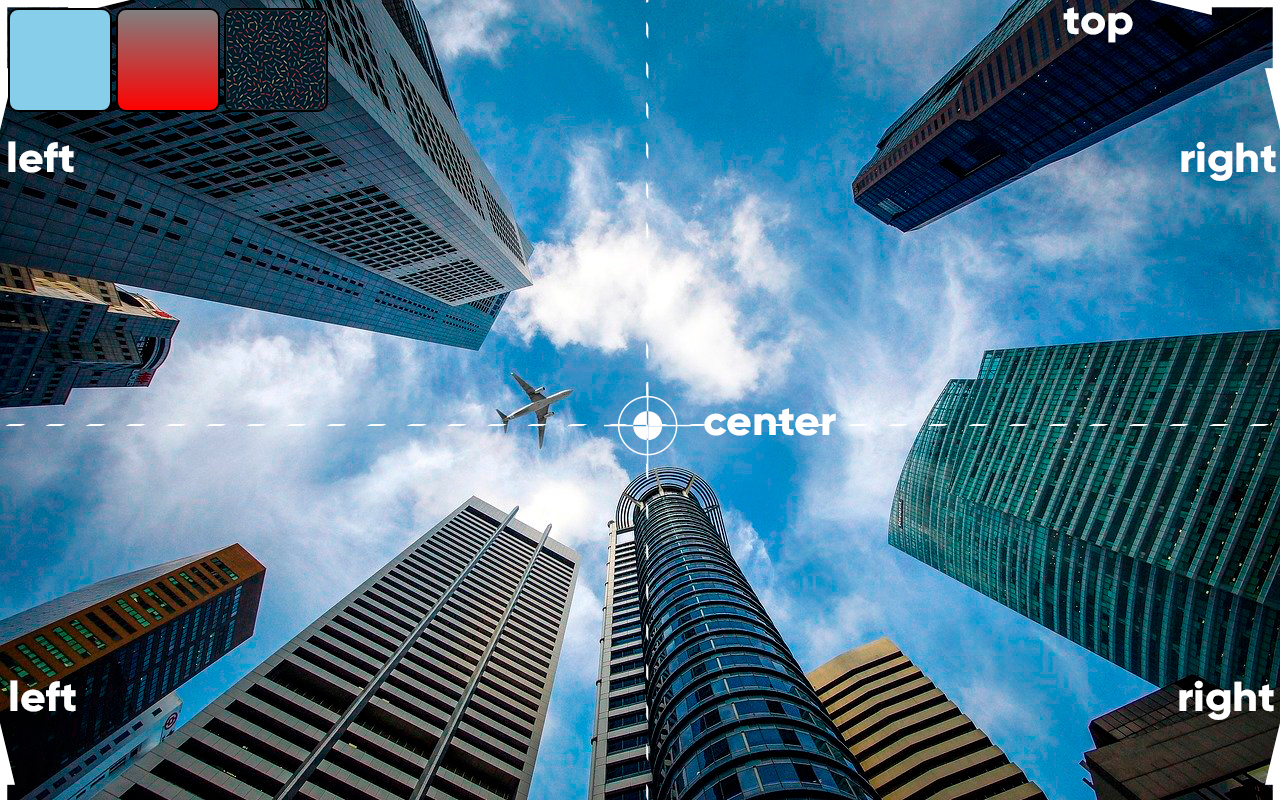
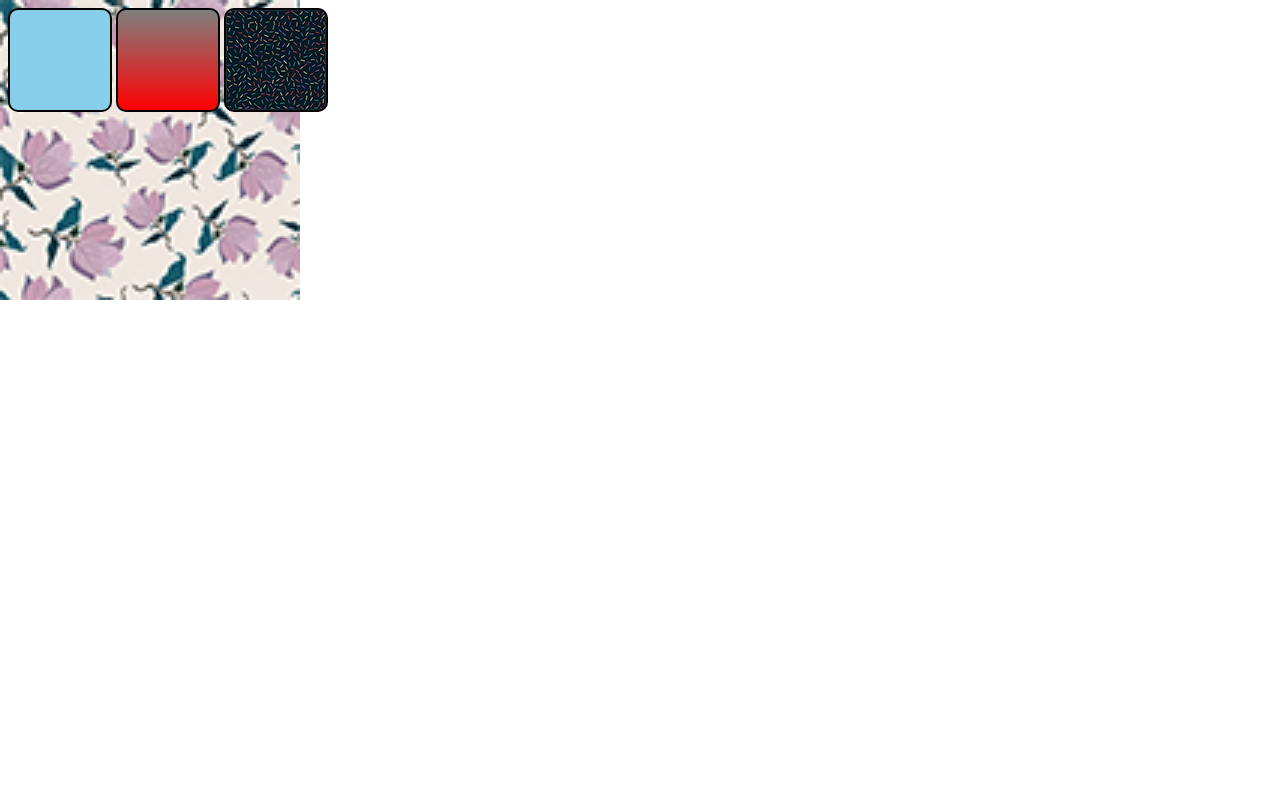
Before and after one commit to Pedrolucasns/HTML-CSS, a plain HTML site: page Exercicios/ex013/index.html in a window 1280 px wide. Drawn offline with Linux system fonts and the light colour scheme.

Commit message:
Versao 0.2

```diff
--- a/Exercicios/ex013/index.html
+++ b/Exercicios/ex013/index.html
@@ -26,7 +26,9 @@
         }
 
         body {
-            background-image:  url("imagens/wallpaper003.jpg");
+            background-image:  url("imagens/pattern003.png");
+            background-repeat: no-repeat;
+            background-size: 300px;
         }
     </style>
 </head>
```
